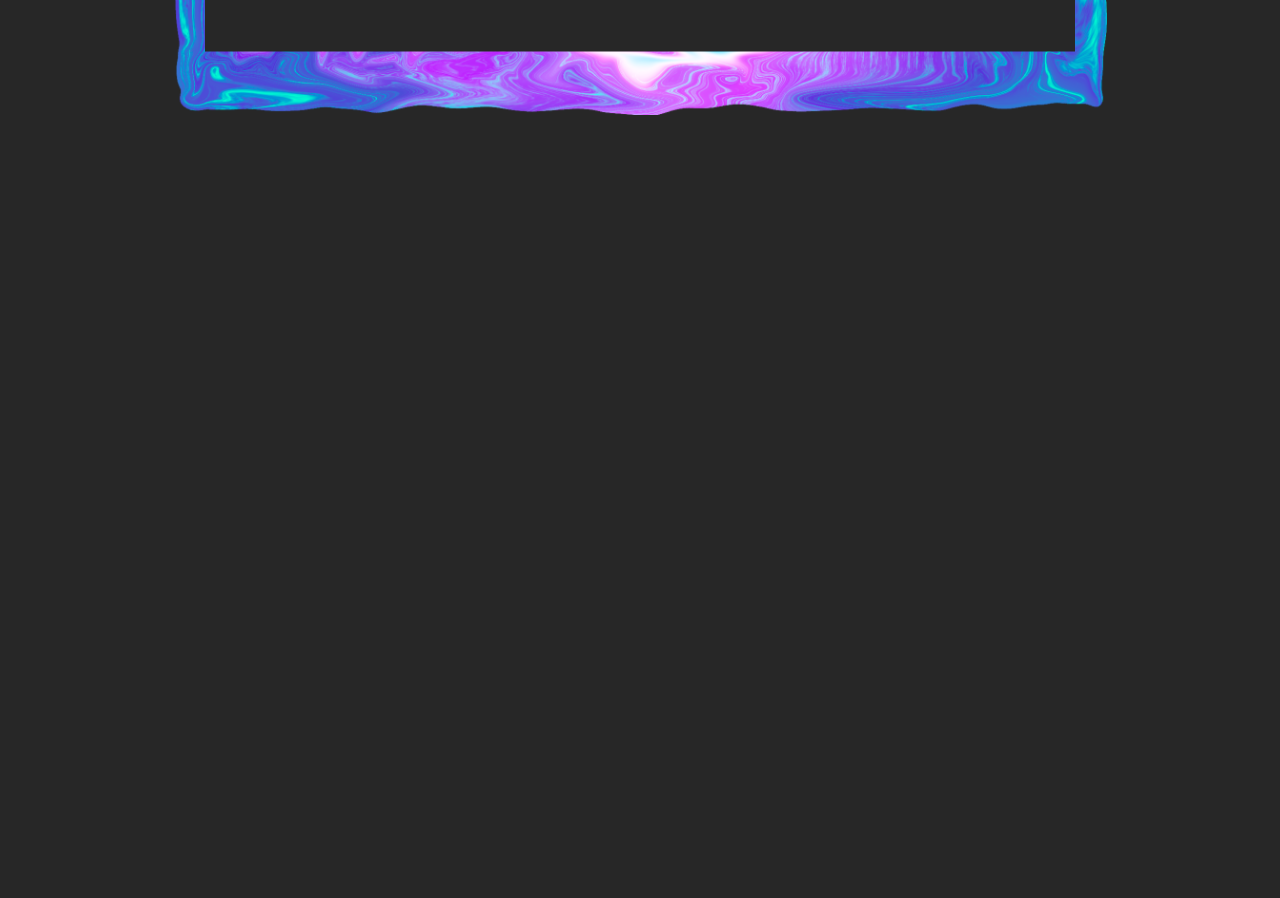
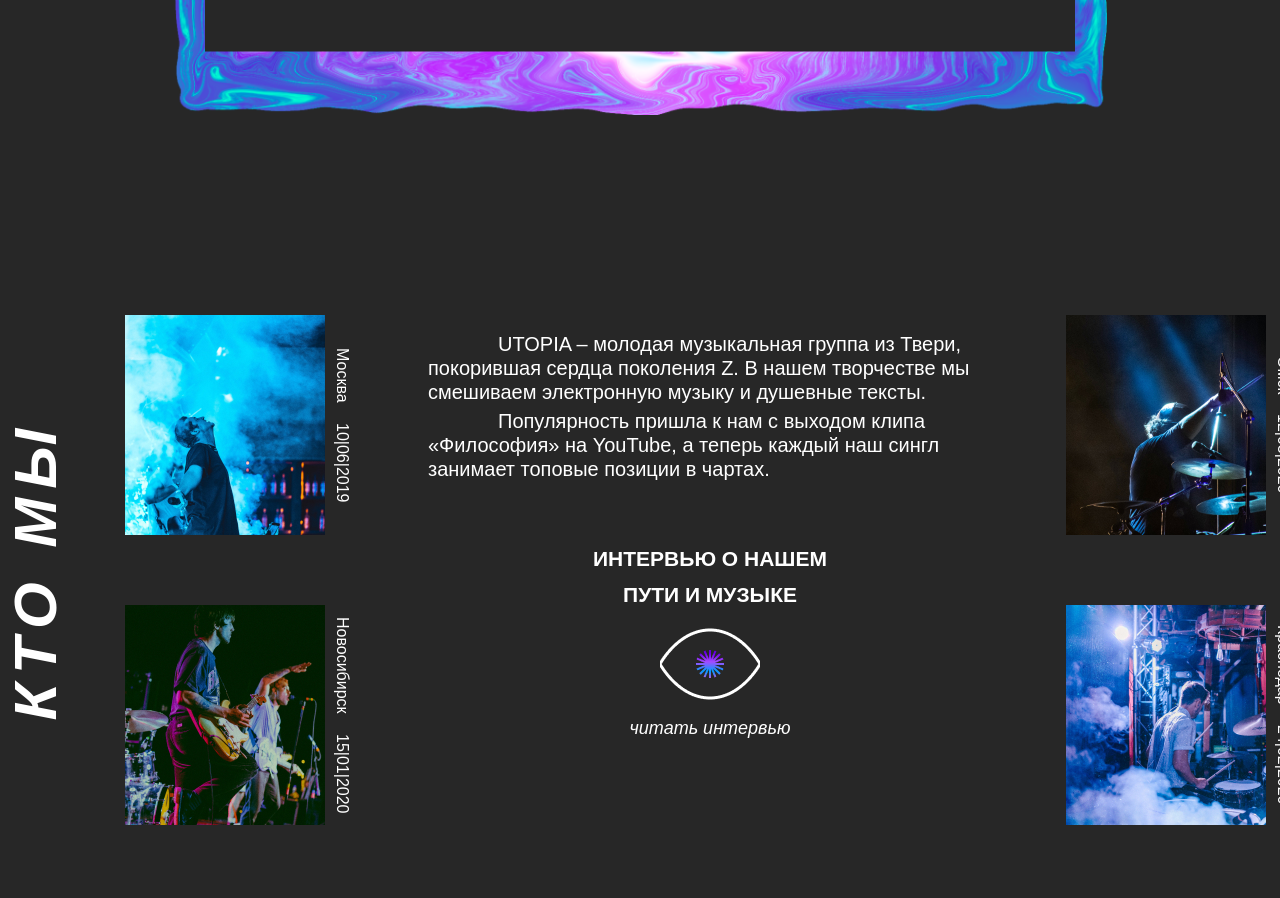
Before and after one commit to rook16rus/Utopia, a plain HTML site: page index.html in a window 1280 px wide. Shown: the part 427-1325 px from the top of the page. Before the commit the page ends 800 px from the top, so only its background shows below. Drawn offline with Linux system fonts and the light colour scheme.

Commit message:
Сверстал блок о группе

```diff
--- a/css/style.css
+++ b/css/style.css
@@ -26,6 +26,22 @@ body {
     position: relative;
     width: 1170px;
     margin: 0 auto;
+}
+
+.section h2 {
+    position: absolute;
+    left: -20px;
+    bottom: 0;
+
+    font-weight: 600;
+    font-style: italic;
+    font-size: 60px;
+    line-height: normal;
+    letter-spacing: 0.15em;
+    text-transform: uppercase;
+
+    transform: rotate(-90deg);
+    transform-origin: left;
 }
 
 .main-header {
@@ -150,3 +166,108 @@ body {
     background: url(../img/pattern.png) repeat-x left bottom;
     background-size: contain;
 }
+
+.about {
+    padding-top: 180px;
+    padding-bottom: 40px;
+    padding-left: 70px;
+}
+
+.about h2 {
+    bottom: 130px;
+}
+.about-columns {
+    display: flex;
+    justify-content: space-between;
+}
+
+.about figure {
+    display: flex;
+    padding: 0;
+    margin: 20px 0 70px;
+}
+
+.about figcaption {
+    display: flex;
+    justify-content: center;
+    margin-left: 5px;
+
+    writing-mode: vertical-rl;
+    font-size: 16px;
+    line-height: 24px;
+    letter-spacing: normal;
+    font-feature-settings: "zero" on, "ss05" on;
+}
+
+.about .concert-city {
+    margin-bottom: 20px;
+}
+
+.about p {
+    text-indent: 70px;
+    margin: 0 0 5px;
+    line-height: 24px;
+}
+
+.about-column:nth-child(2) {
+    display: flex;
+    flex-direction: column;
+
+    margin: 37px 74px 0;
+}
+
+.more-link-wrapper {
+    display: flex;
+    flex-direction: column;
+    align-items: center;
+
+    margin: 52px 0 0;
+}
+
+.more-link-wrapper h3 {
+    max-width: 270px;
+    margin: 0;
+
+    font-weight: 600;
+    font-size: 30px;
+    line-height: 36px;
+    letter-spacing: normal;
+    font-variant: all-small-caps;
+    text-align: center;
+
+}
+
+.more-link {
+    display: inline-block;
+    position: relative;
+    margin-top: 108px;
+
+    font-style: italic;
+    font-size: 18px;
+    line-height: 21px;
+    letter-spacing: normal;
+    text-transform: lowercase;
+    text-decoration: none;
+    color: #FFFFFF;
+}
+
+.more-link::before {
+    content: "";
+
+    position: absolute;
+    top: -90px;
+    left: 0;
+    right: 0;
+    margin: auto;
+    width: 100px;
+    height: 72px;
+    background: url("../img/one-eye.png") no-repeat center;
+}
+
+.more-link:hover::before {
+    background: url("../img/double-eyes.png") no-repeat center;
+}
+
+.more-link:active {
+    opacity: 0.5;
+}
--- a/index.html
+++ b/index.html
@@ -2,7 +2,8 @@
 <html lang="ru">
 <head>
     <meta charset="UTF-8">
-        <meta name="viewport" content="width=device-width, user-scalable=no, initial-scale=1.0, maximum-scale=1.0, minimum-scale=1.0">
+    <meta name="viewport"
+          content="width=device-width, user-scalable=no, initial-scale=1.0, maximum-scale=1.0, minimum-scale=1.0">
     <meta http-equiv="X-UA-Compatible" content="ie=edge">
     <link rel="stylesheet" href="css/style.css">
     <title>Utopia</title>
@@ -17,6 +18,58 @@
                 <li class="site-navigation-item"><a href="#" class="site-navigation-link">Концерты</a></li>
             </ul>
         </nav>
+        <section class="section about">
+            <h2>Кто мы</h2>
+            <div class="about-columns">
+                <div class="about-column">
+                    <figure>
+                        <img src="img/about-photo-1.jpg" width="200" height="220" alt="Фото с концерта">
+                        <figcaption>
+                            <span class="concert-city">Москва</span>
+                            <time datetime="2019-06-10">10|06|2019</time>
+                        </figcaption>
+                    </figure>
+                    <figure>
+                        <img src="img/about-photo-2.jpg" width="200" height="220" alt="Фото с концерта">
+                        <figcaption>
+                            <span class="concert-city">Новосибирск</span>
+                            <time datetime="2020-01-15">15|01|2020</time>
+                        </figcaption>
+                    </figure>
+
+                </div>
+                <div class="about-column">
+                    <p>
+                        UTOPIA – молодая музыкальная группа из Твери, покорившая сердца поколения Z. В нашем творчестве
+                        мы смешиваем электронную музыку и душевные тексты.
+                    </p>
+                    <p>
+                        Популярность пришла к нам с выходом клипа «Философия» на YouTube, а теперь каждый наш сингл
+                        занимает топовые позиции в чартах.
+                    </p>
+                    <div class="more-link-wrapper">
+                        <h3>Интервью о нашем пути и музыке</h3>
+                        <a href="#" class="more-link">Читать интервью</a>
+                    </div>
+                </div>
+                <div class="about-column">
+                    <figure>
+                        <img src="img/about-photo-3.jpg" width="200" height="220" alt="Фото с концерта">
+                        <figcaption>
+                            <span class="concert-city">Омск</span>
+                            <time datetime="2020-03-12">12|03|2020</time>
+                        </figcaption>
+                    </figure>
+                    <figure>
+                        <img src="img/about-photo-4.jpg" width="200" height="220" alt="Фото с концерта">
+                        <figcaption>
+                            <span class="concert-city">Краснодар</span>
+                            <time datetime="2020-02-24">24|02|2020</time>
+                        </figcaption>
+                    </figure>
+                </div>
+            </div>
+        </section>
     </div>
 </main>
 </body>
```
Also changed, not shown: img/about-photo-1.jpg (added), img/about-photo-2.jpg (added), img/about-photo-3.jpg (added), img/about-photo-4.jpg (added), img/double-eyes.png (added), img/one-eye.png (added). Lines whose indentation alone changed are shown as unchanged.
